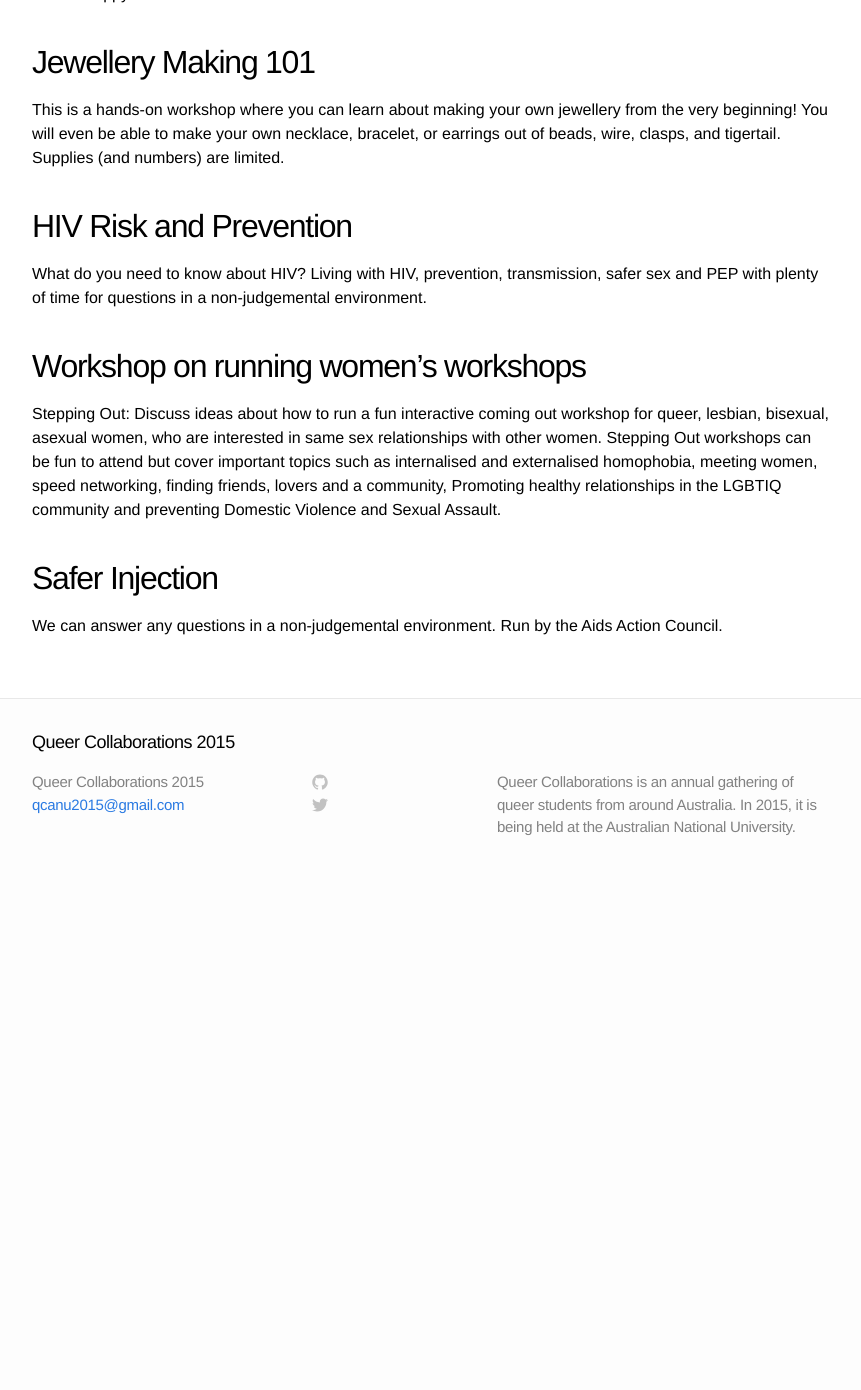
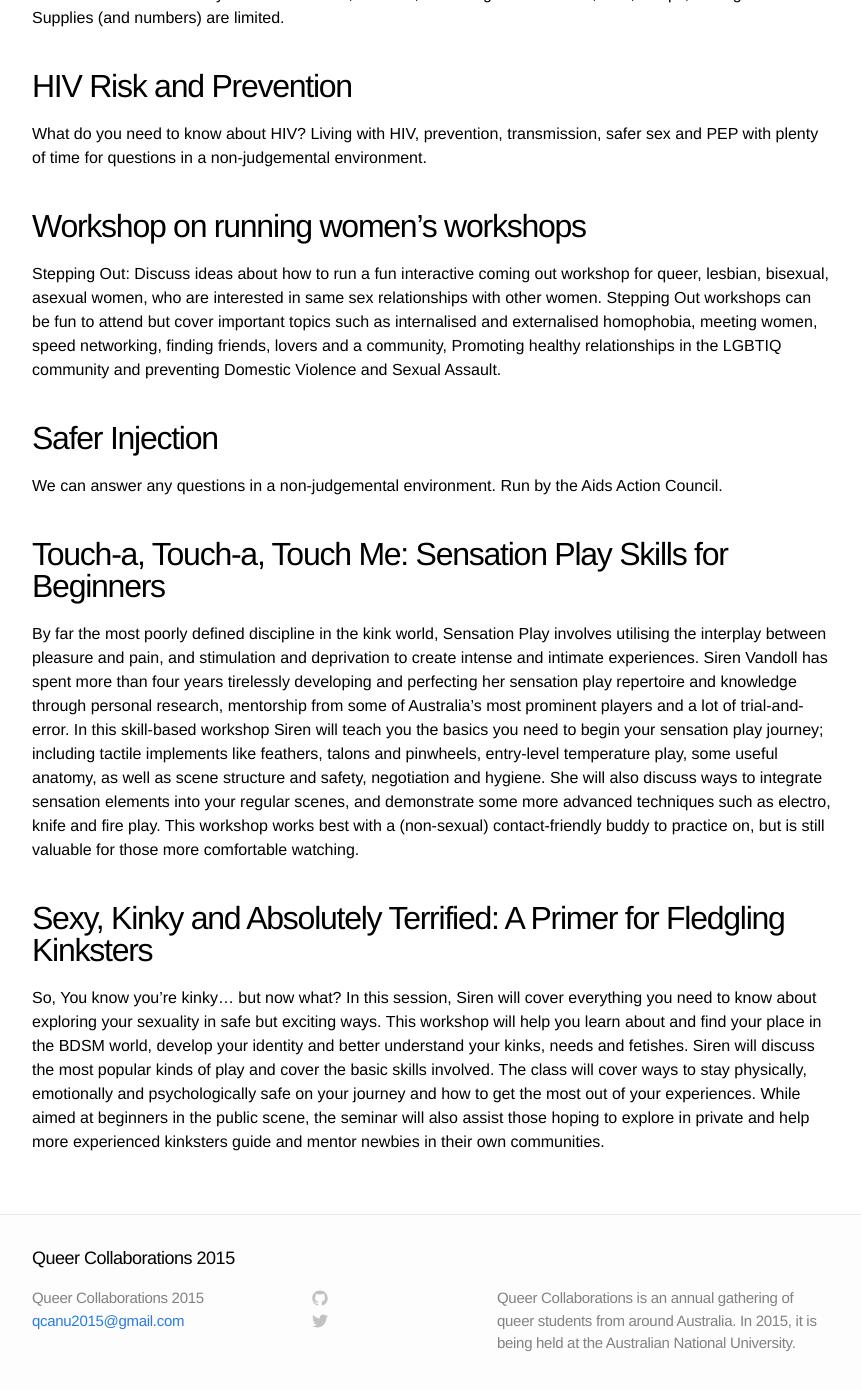
Before and after one commit to QueerCollaborations2015/website, a Jekyll site: the page built from workshops.md, in a window 1280 px wide and 1400 px high, scrolled down 10384 px. Shown: the top 1390 px of the window, without its empty margins (208-1069 px from the left). Built offline with Jekyll 4.4.1, drawn with Linux system fonts in a browser that asks for light colours; before the commit the page ends 11268 px from its top, so only the background shows below that; some of the changed text lies outside the part shown.

Commit message:
Updated workshop descriptions

```diff
--- a/workshops.md
+++ b/workshops.md
@@ -273,3 +269,11 @@ Stepping Out: Discuss ideas about how to run a fun interactive coming out worksh
 ## Safer Injection
 
 We can answer any questions in a non-judgemental environment.  Run by the Aids Action Council.
+
+## Touch-a, Touch-a, Touch Me: Sensation Play Skills for Beginners
+
+By far the most poorly defined discipline in the kink world, Sensation Play involves utilising the interplay between pleasure and pain, and stimulation and deprivation to create intense and intimate experiences. Siren Vandoll has spent more than four years tirelessly developing and perfecting her sensation play repertoire and knowledge through personal research, mentorship from some of Australia’s most prominent players and a lot of trial-and-error. In this skill-based workshop Siren will teach you the basics you need to begin your sensation play journey; including tactile implements like feathers, talons and pinwheels, entry-level temperature play, some useful anatomy, as well as scene structure and safety, negotiation and hygiene. She will also discuss ways to integrate sensation elements into your regular scenes, and demonstrate some more advanced techniques such as electro, knife and fire play. This workshop works best with a (non-sexual) contact-friendly buddy to practice on, but is still valuable for those more comfortable watching.
+
+## Sexy, Kinky and Absolutely Terrified: A Primer for Fledgling Kinksters
+
+So, You know you’re kinky… but now what? In this session, Siren will cover everything you need to know about exploring your sexuality in safe but exciting ways. This workshop will help you learn about and find your place in the BDSM world, develop your identity and better understand your kinks, needs and fetishes. Siren will discuss the most popular kinds of play and cover the basic skills involved. The class will cover ways to stay physically, emotionally and psychologically safe on your journey and how to get the most out of your experiences. While aimed at beginners in the public scene, the seminar will also assist those hoping to explore in private and help more experienced kinksters guide and mentor newbies in their own communities.
```
Also changed, not shown: other parts of workshops.md (+0 -4 lines).
